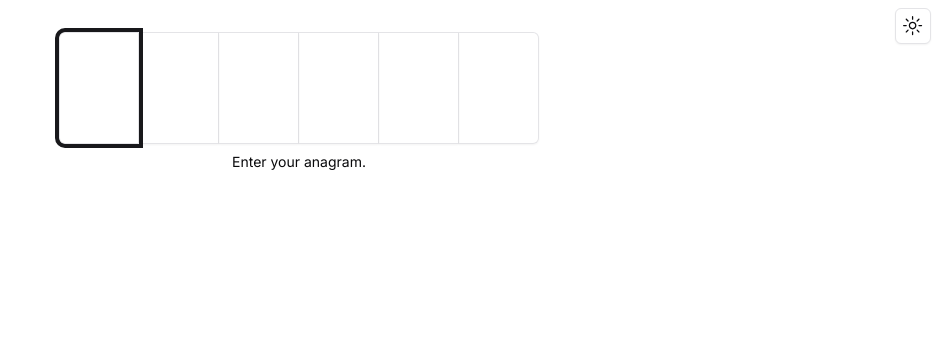
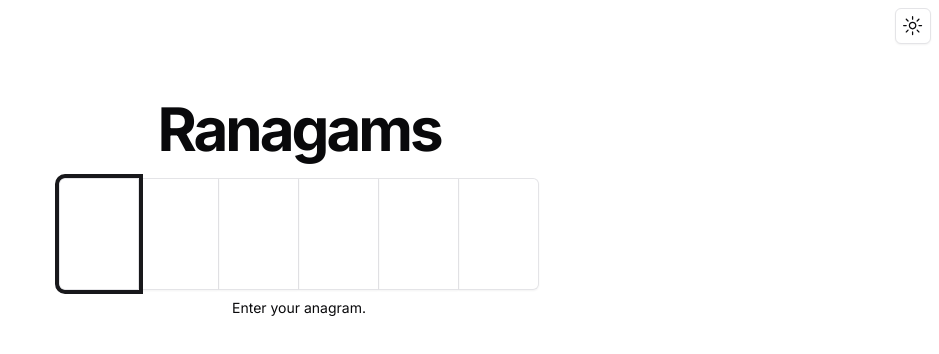
Before and after one commit to Selyss/ranagams, a Next.js app: page / in a window 1280 px wide. Shown: the top 354 px of the page, without its empty margins (341-1280 px from the left). Built offline with nearby package versions, Linux system fonts and the light colour scheme.

Commit message:
title and styling

```diff
--- a/app/page.tsx
+++ b/app/page.tsx
@@ -3,13 +3,18 @@ import { SearchBox } from "@/components/SearchBox";
 
 export default function Home() {
   return (
-    <>
-      <div className="absolute top-2 right-2">
-        <ModeToggle />
+    <main className="flex-1 flex flex-col">
+      <div className="container relative flex-1 flex flex-col justify-center items-center">
+        <div className="absolute top-2 right-2">
+          <ModeToggle />
+        </div>
+        <section className="mx-auto flex max-w-[500px] flex-col items-center gap-2 py-8 md:py-12 md:pb-8 lg:py-24 lg:pb-20">
+          <h1 className="text-center text-3xl font-bold leading-tight tracking-tighter md:text-6xl lg:leading-[1.1] max-w-[330px] md:min-w-[540px] lg:motion-safe:opacity-100 lg:motion-safe:animate-fade-up">
+            Ranagams
+          </h1>
+          <SearchBox />
+        </section>
       </div>
-      <div className="mx-auto flex max-w-[980px] justify-center pt-6 pb-4">
-        <SearchBox />
-      </div>
-    </>
+    </main>
   );
 }
```
